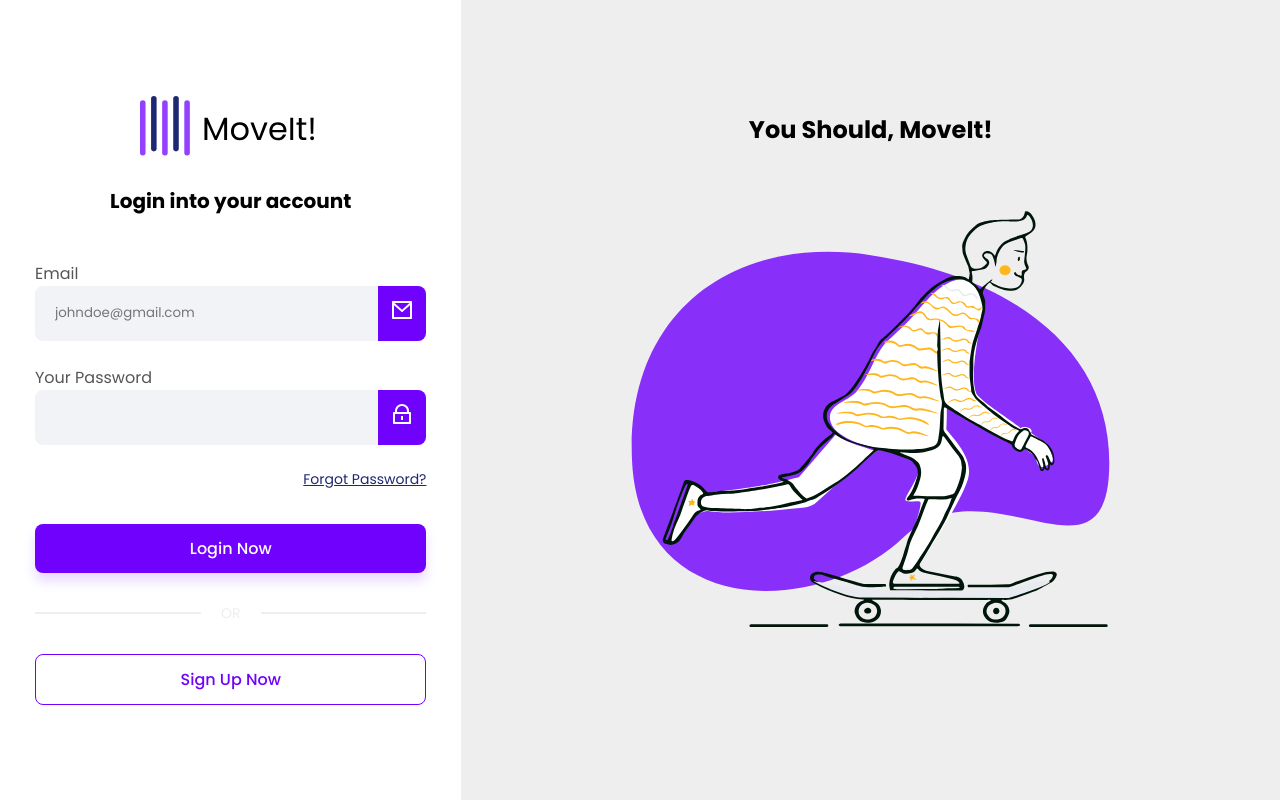
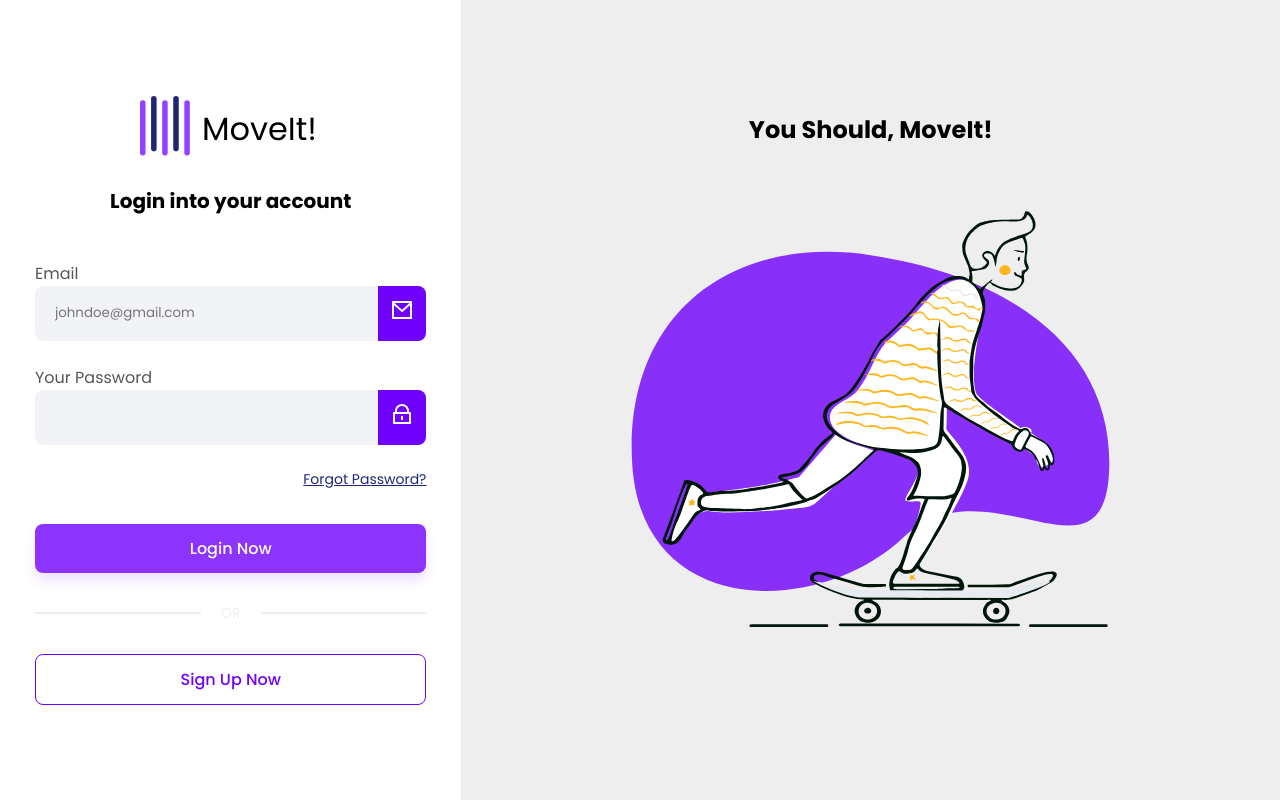
Before and after one commit to dev-pedr0/angular-java-login-page, an Angular app: page /login in a window 1280 px wide. Built offline with nearby package versions, Linux system fonts and the light colour scheme.

Commit message:
feat: created logic for disable primary button

```diff
--- a/src/app/components/default-login-layout/default-login-layout.html
+++ b/src/app/components/default-login-layout/default-login-layout.html
@@ -4,7 +4,10 @@
         <h2>{{ title }}</h2>
         <ng-content></ng-content>
         <div class="btn-wrapper">
-            <button class="btn-primary" (click)="submit()">{{primaryBtnText}}</button>
+            <button class="btn-primary"
+                (click)="submit()"
+                [disabled]="disablePrimaryBtn"
+                >{{primaryBtnText}}</button>
             <div class="divider">
                 <div></div>
                 <span>OR</span>
--- a/src/app/components/default-login-layout/default-login-layout.scss
+++ b/src/app/components/default-login-layout/default-login-layout.scss
@@ -73,6 +73,9 @@
                 border: 1px solid $primary-color;
                 color: $primary-color;
             }
+            &:disabled {
+                opacity: 0.8;
+            }
         }
     }
 }
--- a/src/app/components/default-login-layout/default-login-layout.ts
+++ b/src/app/components/default-login-layout/default-login-layout.ts
@@ -10,6 +10,7 @@
   @Input() title: string = "";
   @Input() primaryBtnText: string = "";
   @Input() secondaryBtnText: string = "";
+  @Input() disablePrimaryBtn: boolean = true;
   @Output("submit") onSubmit = new EventEmitter();
   @Output("navigate") onNavigate = new EventEmitter();
 
--- a/src/app/pages/login/login.html
+++ b/src/app/pages/login/login.html
@@ -4,6 +4,7 @@
     secondaryBtnText = "Sign Up Now"
     (submit)="submit()"
     (navigate)="navigate()"
+    [disablePrimaryBtn]="!loginForm.valid"
 >
     <form [formGroup]="loginForm">
         <app-primary-input
```
